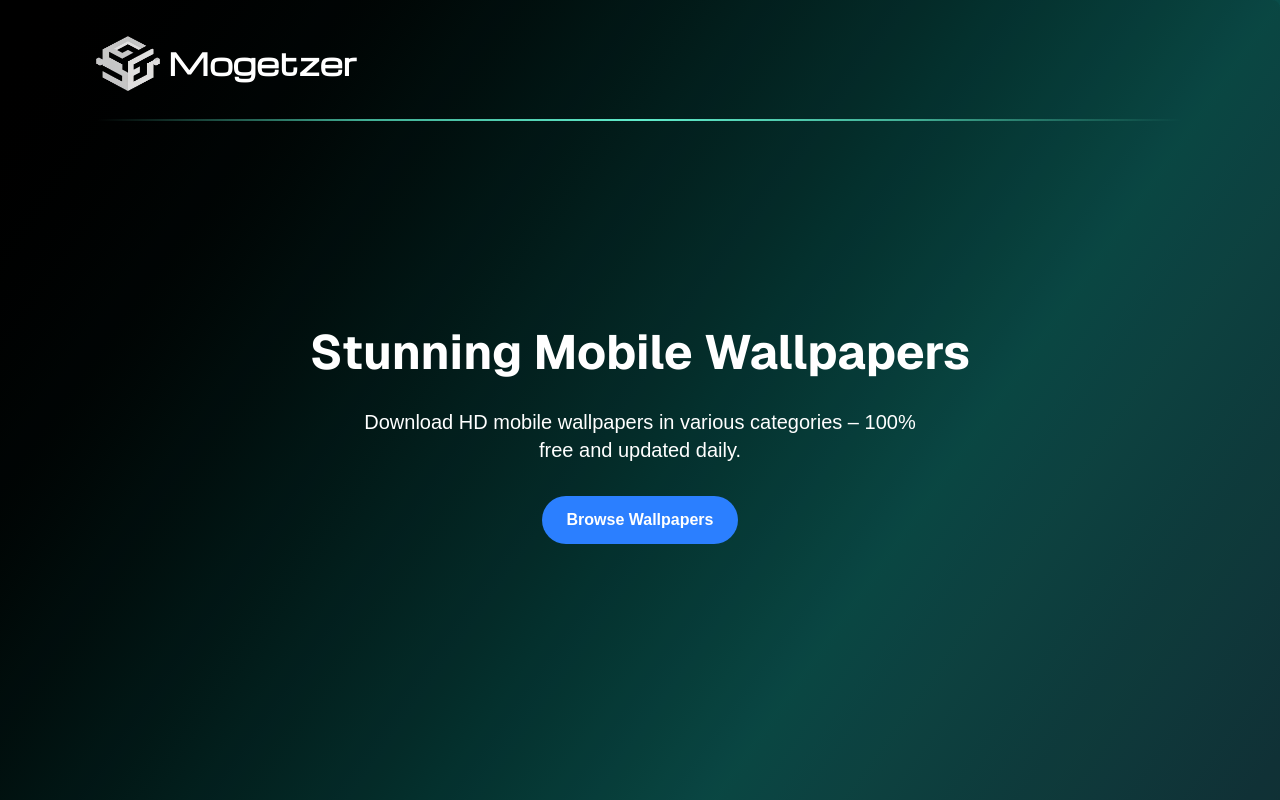
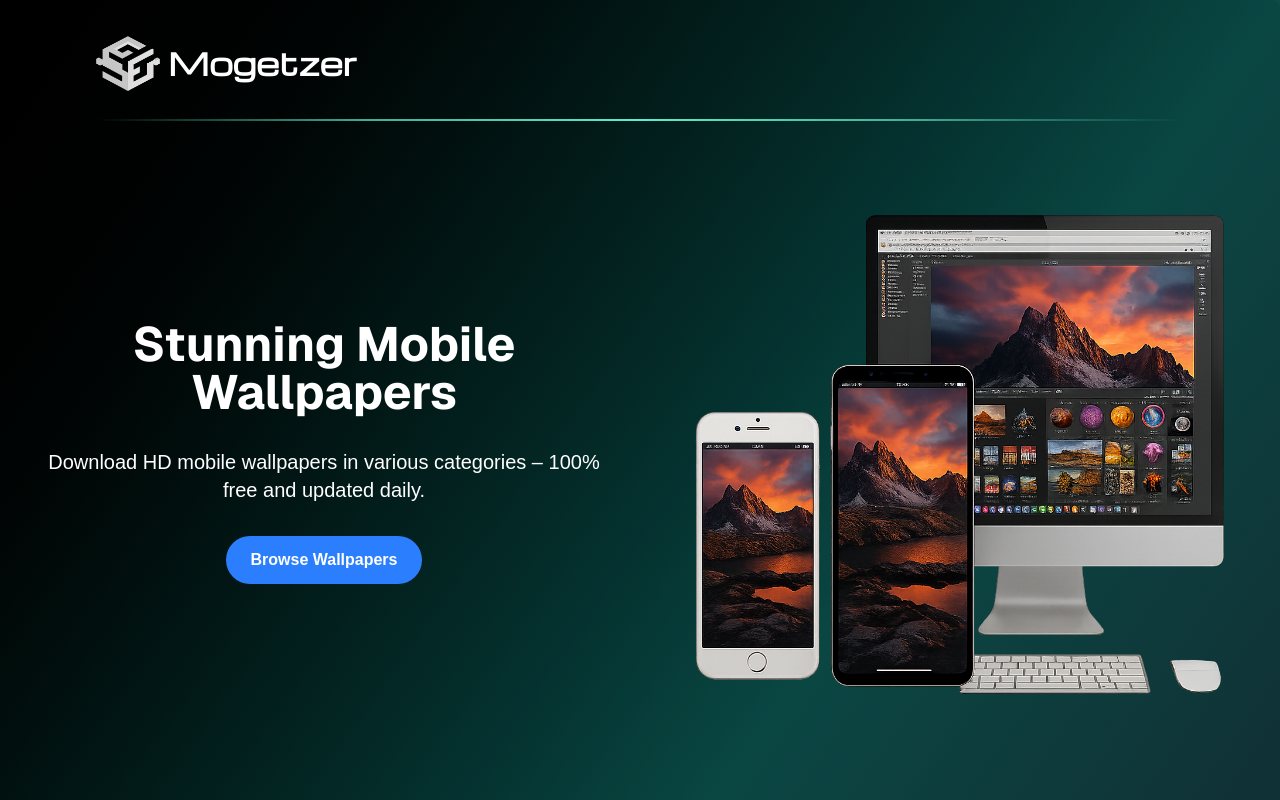
Before and after one commit to Avizaz040/WallpaperSite, a Next.js app: page / in a window 1280 px wide. Shown: the top 800 px of the page. Built offline with nearby package versions, Linux system fonts and the light colour scheme.

Commit message:
hero section image added

```diff
--- a/src/app/page.js
+++ b/src/app/page.js
@@ -15,7 +15,8 @@ export default function HomePage() {
       <Navbar />
 
       {/* Hero Section: Title, description, and call-to-action button */}
-      <section className="min-h-screen flex flex-col items-center justify-center gap-[2rem] bg-black/10 text-center py-6 px-6 shadow-2xl rounded-t-lg pt-[6rem] mb-[6rem]">
+      <section className="min-h-screen flex flex-col lg:flex-row items-center justify-center gap-[2rem] bg-black/10 text-center py-6 px-6 shadow-2xl rounded-t-lg pt-[8rem] mb-[6rem]">
+        <div className="flex flex-col items-center justify-center gap-[2rem]">
           <h1 className="text-4xl sm:text-5xl font-bold font-sans">
             Stunning Mobile Wallpapers
           </h1>
@@ -30,6 +31,15 @@ export default function HomePage() {
           >
             Browse Wallpapers
           </Link>
+
+        </div>
+        <Image
+            src="/heroImg.png"
+            alt="Hero Image"
+            width={600}
+            height={300}
+            className=" rounded-lg mt-6"
+          />
       </section>
 
       {/* Categories Section: Displays wallpaper categories as cards */}
```
Also changed, not shown: public/heroImg.png (added). Lines whose indentation alone changed are shown as unchanged.
